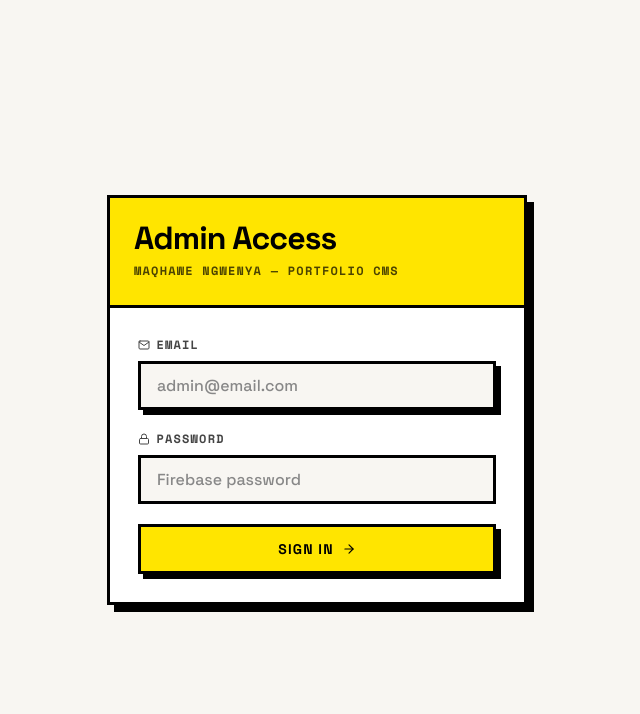
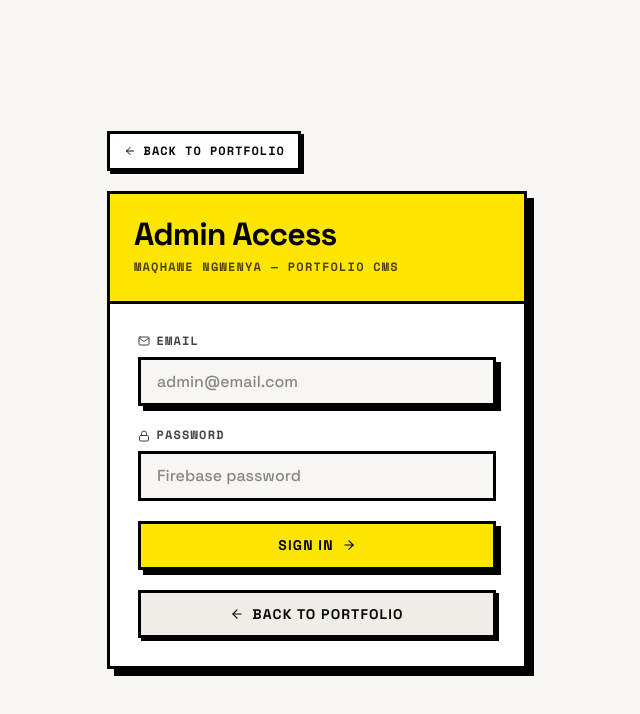
Before and after one commit to Thabisomaqhawengwenya/portfolio, a React (Vite) app: page /admin/login in a window 1280 px wide. Shown: the top 714 px of the page, without its empty margins (323-963 px from the left). Built offline with nearby package versions, Linux system fonts and the light colour scheme; no server answers.

Commit message:
feat(admin): add back to portfolio button on login page

```diff
--- a/src/admin/pages/Login.tsx
+++ b/src/admin/pages/Login.tsx
@@ -1,8 +1,8 @@
 import { useState } from 'react'
-import { Navigate, useNavigate } from 'react-router-dom'
+import { Link, Navigate, useNavigate } from 'react-router-dom'
 import styled from 'styled-components'
 import { motion } from 'framer-motion'
-import { FiMail, FiLock, FiArrowRight, FiAlertCircle } from 'react-icons/fi'
+import { FiMail, FiLock, FiArrowRight, FiArrowLeft, FiAlertCircle } from 'react-icons/fi'
 import { useAdmin } from '../context/AdminContext'
 
 const Page = styled.div`
@@ -14,9 +14,42 @@
   padding: 2rem;
 `
 
+const Wrapper = styled.div`
+  width: 100%;
+  max-width: 420px;
+  display: flex;
+  flex-direction: column;
+`
+
+const BackLink = styled(Link)`
+  display: inline-flex;
+  align-items: center;
+  gap: 0.5rem;
+  font-family: ${({ theme }) => theme.typography.fontMono};
+  font-size: ${({ theme }) => theme.typography.sizes.xs};
+  font-weight: 700;
+  text-transform: uppercase;
+  letter-spacing: 0.08em;
+  color: ${({ theme }) => theme.colors.text};
+  text-decoration: none;
+  background: ${({ theme }) => theme.colors.surface};
+  border: 3px solid ${({ theme }) => theme.colors.border};
+  padding: 0.5rem 0.85rem;
+  box-shadow: ${({ theme }) => theme.shadows.sm};
+  align-self: flex-start;
+  margin-bottom: 1.25rem;
+  transition: all 0.15s ease;
+
+  &:hover {
+    background: ${({ theme }) => theme.colors.primary};
+    color: #000;
+    box-shadow: ${({ theme }) => theme.shadows.md};
+    transform: translate(-2px, -2px);
+  }
+`
+
 const Card = styled(motion.div)`
   width: 100%;
-  max-width: 420px;
   background: ${({ theme }) => theme.colors.surface};
   border: 3px solid ${({ theme }) => theme.colors.border};
   box-shadow: ${({ theme }) => theme.shadows.lg};
@@ -112,6 +145,31 @@
   &:disabled { opacity: 0.6; cursor: not-allowed; }
 `
 
+const BackBtn = styled(motion.button)`
+  display: flex;
+  align-items: center;
+  justify-content: center;
+  gap: 0.5rem;
+  font-family: ${({ theme }) => theme.typography.fontBody};
+  font-size: ${({ theme }) => theme.typography.sizes.sm};
+  font-weight: 700;
+  text-transform: uppercase;
+  letter-spacing: 0.08em;
+  color: ${({ theme }) => theme.colors.text};
+  background: ${({ theme }) => theme.colors.surfaceAlt};
+  padding: 0.75rem;
+  border: 3px solid ${({ theme }) => theme.colors.border};
+  cursor: pointer;
+  width: 100%;
+  box-shadow: ${({ theme }) => theme.shadows.sm};
+  transition: box-shadow 0.1s ease, background 0.15s ease;
+
+  &:hover {
+    box-shadow: ${({ theme }) => theme.shadows.md};
+    background: ${({ theme }) => theme.colors.surface};
+  }
+`
+
 const ErrorMsg = styled(motion.div)`
   display: flex;
   align-items: center;
@@ -154,6 +212,11 @@
 
   return (
     <Page>
+      <Wrapper>
+        <BackLink to="/" title="Return to Portfolio">
+          <FiArrowLeft /> Back to Portfolio
+        </BackLink>
+
         <Card
           initial={{ opacity: 0, y: 24 }}
           animate={{ opacity: 1, y: 0 }}
@@ -201,9 +264,15 @@
                 whileHover={{ scale: 1.01 }} whileTap={{ scale: 0.97 }}>
                 {loading ? 'Signing in…' : <> Sign In <FiArrowRight /> </>}
               </SubmitBtn>
+
+              <BackBtn type="button" onClick={() => navigate('/')}
+                whileHover={{ scale: 1.01 }} whileTap={{ scale: 0.97 }}>
+                <FiArrowLeft /> Back to Portfolio
+              </BackBtn>
             </form>
           </CardBody>
         </Card>
+      </Wrapper>
     </Page>
   )
 }
```
Lines whose indentation alone changed are shown as unchanged.
